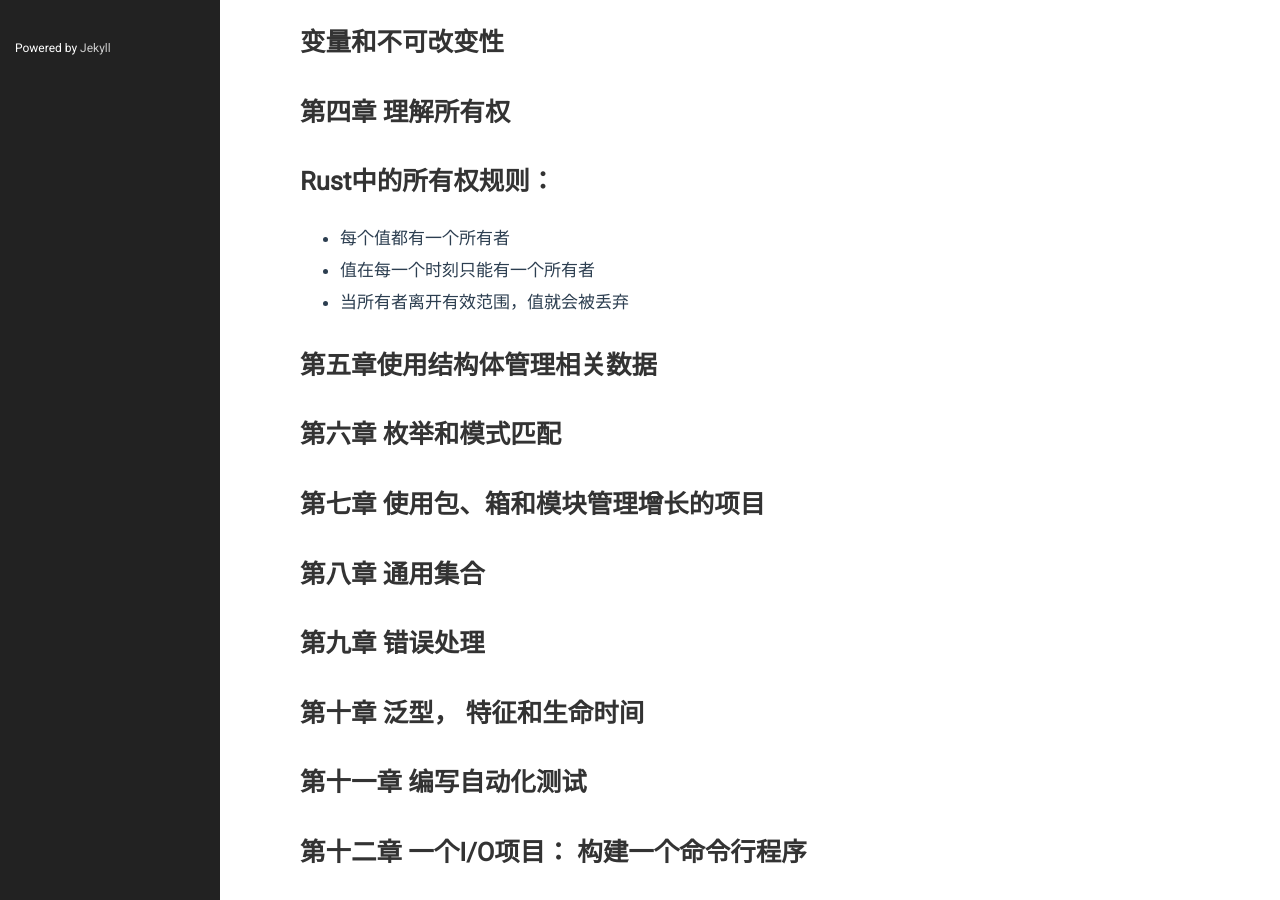
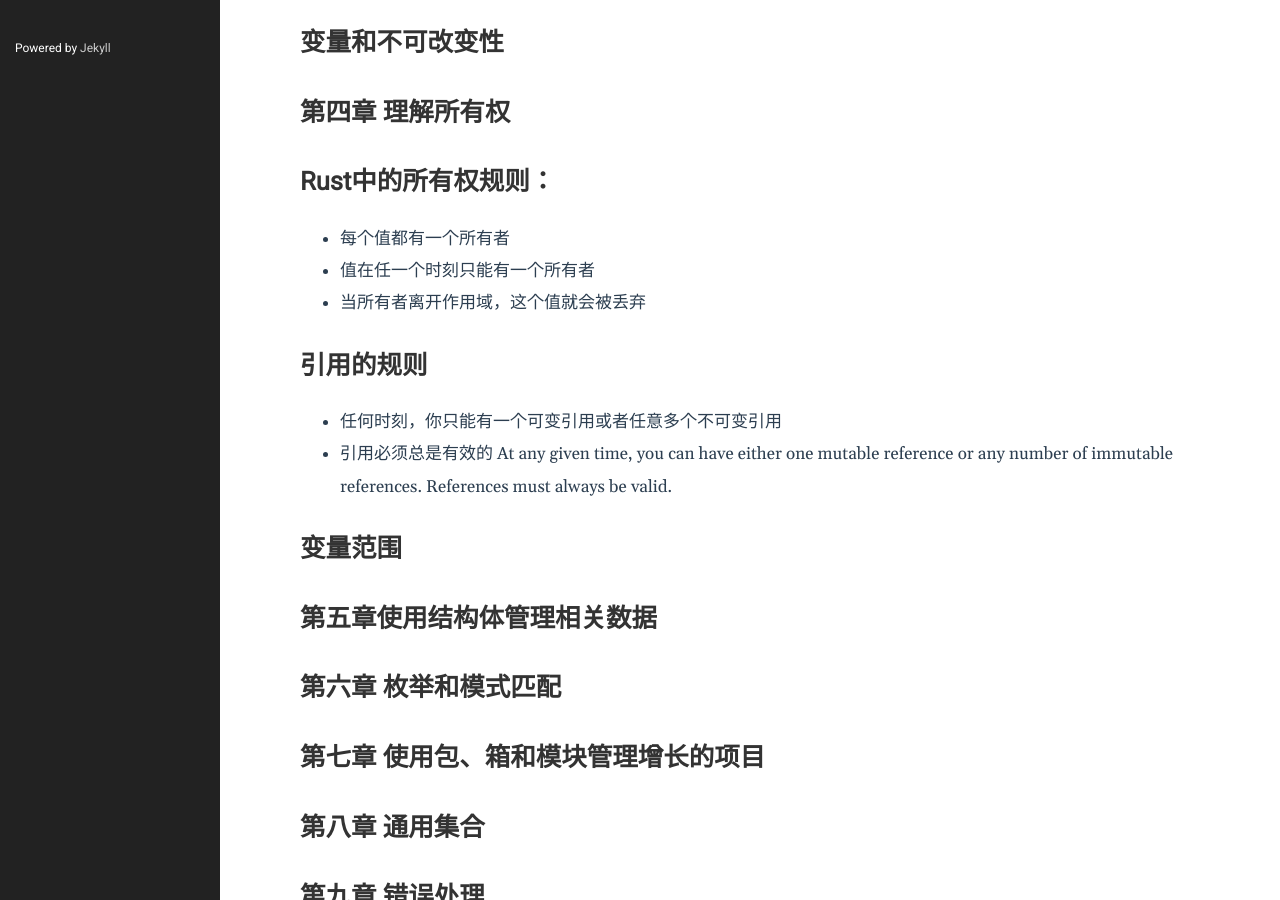
Before and after one commit to yejinp/yejinp.github.io, a Jekyll site: the page built from _posts/2025-01-23-学习Rust.markdown, in a window 1280 px wide and 900 px high, scrolled down 657 px. Built offline with Jekyll 4.4.1, drawn with Linux system fonts in a browser that asks for light colours.

Commit message:
更新第四章的所有者规则

```diff
--- a/_posts/2025-01-23-学习Rust.markdown
+++ b/_posts/2025-01-23-学习Rust.markdown
@@ -26,8 +26,16 @@ Linux 之前一直都是用汇编语言和C语言编写，最近了解到在Linu
 # 第四章 理解所有权
 ## Rust中的所有权规则：
 - 每个值都有一个所有者
-- 值在每一个时刻只能有一个所有者
-- 当所有者离开有效范围，值就会被丢弃
+- 值在任一个时刻只能有一个所有者
+- 当所有者离开作用域，这个值就会被丢弃
+
+## 引用的规则
+- 任何时刻，你只能有一个可变引用或者任意多个不可变引用
+- 引用必须总是有效的
+At any given time, you can have either one mutable reference or any number of immutable references.
+References must always be valid.
+
+## 变量范围
 
 # 第五章使用结构体管理相关数据
 
```
